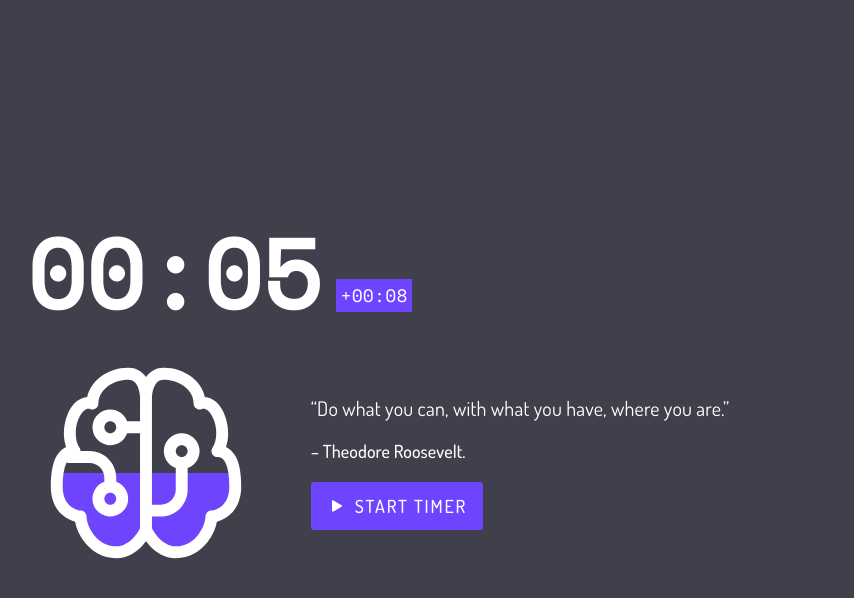
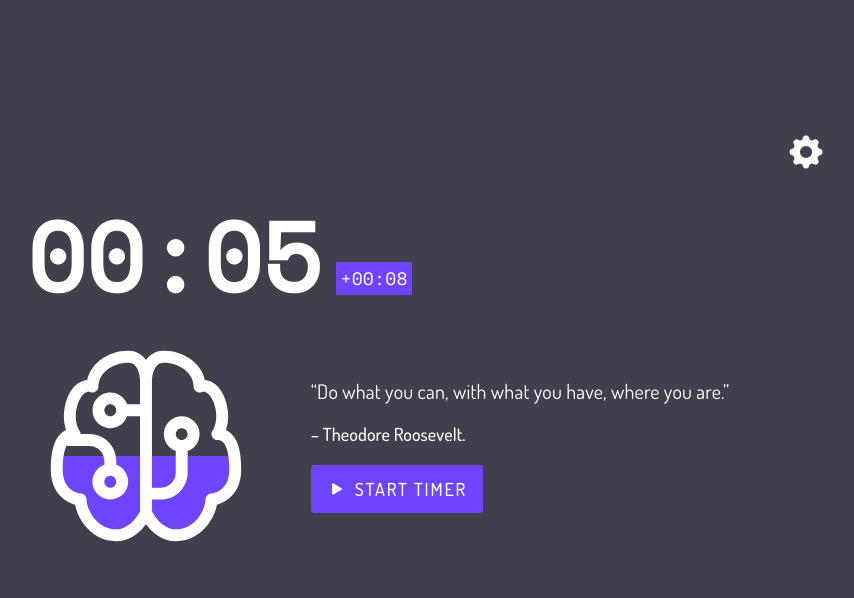
Before and after one commit to msosadesign/focus-timer, a React (Create React App) app: page / in a window 1280 px wide. Both pictures are taken after a click on the button "START FOCUS (1HR)". Shown: the top 598 px of the page, without its empty margins (262-1116 px from the left). Built offline with nearby package versions, Linux system fonts and the light colour scheme.

Commit message:
Add config button to timer

```diff
--- a/src/components/timer.js
+++ b/src/components/timer.js
@@ -1,6 +1,7 @@
 import { useState, useEffect } from "react";
 import logo from '../logo.svg';
-import { BsPlayFill, BsFillPauseFill } from "react-icons/bs";
+import { BsPlayFill, BsFillPauseFill, BsGearFill } from "react-icons/bs";
+import Settings from './settings'
 
 
 export default function Timer() {
@@ -9,6 +10,7 @@ export default function Timer() {
     const [timerOn, setTimerOn] = useState(false);
     const [extraSeconds, setExtraSeconds] = useState(0);
     const [extraMinutes, setExtraMinutes] = useState(0);
+    const [settingsVisible, setSettingsVisibility] = useState(false);
 
     const formatSeconds = seconds < 10 ? `0${seconds}` : seconds;
     const formatMinutes = minutes < 10 ? `0${minutes}` : minutes;
@@ -61,7 +63,7 @@ export default function Timer() {
                     setExtraSeconds(extraSeconds - 1)
                 }
 
-                 if (extraMinutes===0 && extraSeconds===0) {
+                if (extraMinutes === 0 && extraSeconds === 0) {
                     if (seconds === 0) {
                         if (minutes !== 0) {
                             setSeconds(59)
@@ -81,10 +83,10 @@ export default function Timer() {
             extraInterval = setInterval(() => {
                 clearInterval(extraInterval);
 
-                setExtraSeconds(extraSeconds+1)
-                if(extraSeconds=== 59) {
+                setExtraSeconds(extraSeconds + 1)
+                if (extraSeconds === 59) {
                     setExtraSeconds(0);
-                    setExtraMinutes(extraMinutes+1);
+                    setExtraMinutes(extraMinutes + 1);
                 }
 
             }, 1000);
@@ -93,18 +95,18 @@ export default function Timer() {
         return () => {
             clearInterval(interval)
             clearInterval(extraInterval)
-         }
+        }
 
 
     }, [extraMinutes, extraSeconds, minutes, seconds, timerOn]);
 
+    return (
+        <div className="timer time">
 
 
-    return (
-        <div className="timer time">
             <div className="timeCounter">
                 <h1 className="h1">{formatMinutes}:{formatSeconds}</h1>
-                <span className={`extraTime ${timerOn ? "extraTime-ticking" :"" } ${extraMinutes ===0 && extraSeconds===0 ? "display-none" : "display-inline"}`}>+{formatExtraMinutes}:{formatExtraSeconds}</span>
+                <span className={`extraTime ${timerOn ? "extraTime-ticking" : ""} ${extraMinutes === 0 && extraSeconds === 0 ? "display-none" : "display-inline"}`}>+{formatExtraMinutes}:{formatExtraSeconds}</span>
             </div>
             <img src={logo} className="App-logo progress" alt="logo" /><br></br>
 
@@ -117,6 +119,10 @@ export default function Timer() {
                 <button onClick={() => setTimerOn(true)} className={`btn timer-btn ${timerOn ? "display-none" : "display-flex"}`}><BsPlayFill />Start Timer</button>
                 <button onClick={() => setTimerOn(false)} className={`btn-outlined-dark timer-btn ${timerOn ? "display-flex" : "display-none"}`}><BsFillPauseFill />Stop Timer</button>
             </div>
+            <div className={`settings-container ${settingsVisible ? "display-flex" : "display-none"}`}>
+                <Settings toggleSettingsVisibility={() => { setSettingsVisibility(false) }} />
+            </div>
+            <BsGearFill onClick={() => { setSettingsVisibility(!settingsVisible) }} className="settings-icon" /><br></br>
         </div>
     );
 }
--- a/src/scss/components/_grid.scss
+++ b/src/scss/components/_grid.scss
@@ -157,6 +157,7 @@ fieldset {
 
 .settings-container {
     position: absolute;
+    text-align: left;
     top: 0;
     left: 0;
     z-index: 1000;
```
